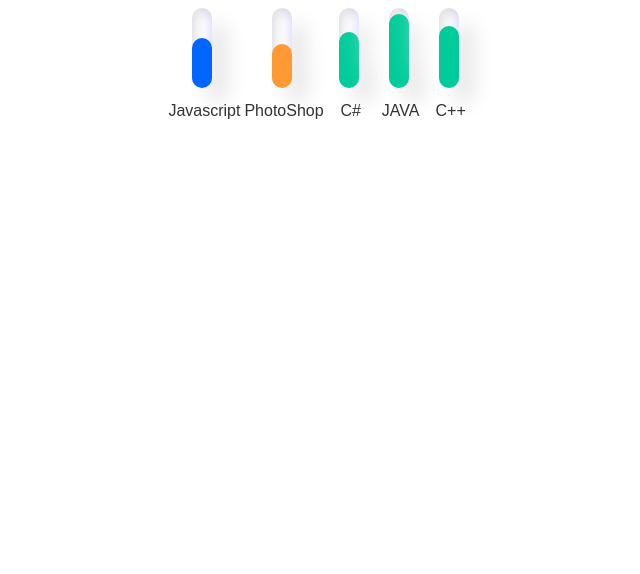
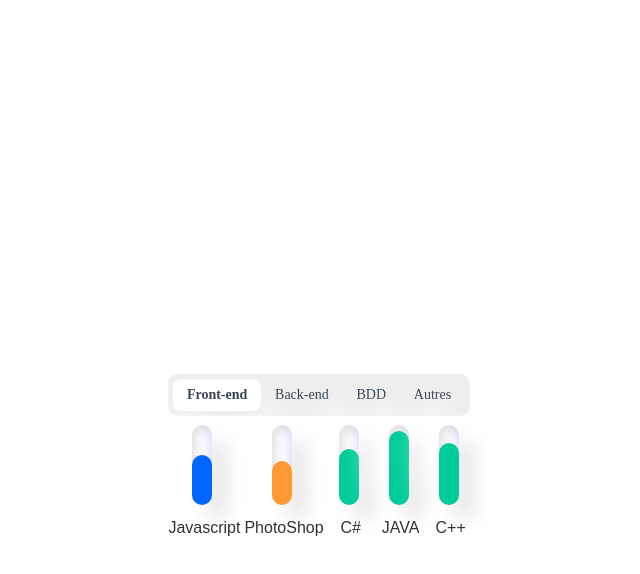
Before and after one commit to Y-Picot/barre-de-competences, a plain HTML site: page index.html in a window 1280 px wide. Shown: the whole page, without its empty margins (321-961 px from the left). Drawn offline with Linux system fonts and the light colour scheme.

Commit message:
#1 Ajout des menus placé non fonctionnel

```diff
--- a/index.html
+++ b/index.html
@@ -11,7 +11,29 @@
 </head>
 
 <body>
-    <section class="loader">
+
+    <div class="main-container">
+        <div class="radio-inputs">
+            <label class="radio">
+                <input type="radio" name="radio" checked="">
+                <span class="name">Front-end</span>
+            </label>
+            <label class="radio">
+                <input type="radio" name="radio">
+                <span class="name">Back-end</span>
+            </label>
+
+            <label class="radio">
+                <input type="radio" name="radio">
+                <span class="name">BDD</span>
+            </label>
+            <label class="radio">
+                <input type="radio" name="radio">
+                <span class="name">Autres</span>
+            </label>
+        </div>
+
+        <section class="competences">
             <div class="column">
                 <div class="slider" id="slider-0" style="--fill-level: 5" data-category="Front-end"></div>
                 <div class="title">Javascript</div>
@@ -34,6 +56,7 @@
             </div>
 
         </section>
+    </div>
 </body>
 
 </html>
--- a/style.css
+++ b/style.css
@@ -1,10 +1,20 @@
 /* style.css */
 
+.main-container {
+    display: flex;
+    flex-direction: column;
+    align-items: center;
+    justify-content: center;
+    min-height: 100vh;
+    padding: 50px 0;
+}
+
+
 /* Le container principal qui aligne les colonnes horizontalement */
-.loader {
+.competences {
     display: flex;                      /* Utilisation du modèle de boîte flexbox pour aligner les éléments */
     align-items: center;                /* Centrage vertical des éléments */
-    justify-content: center;            /* Centrage horizontal des éléments */
+    justify-content: left;            /* Centrage horizontal des éléments */
     flex-direction: row;                /* Orientation des éléments en rangée horizontale */
 }
 
@@ -44,6 +54,7 @@
     display: flex;                      /* Utilisation du modèle de boîte flexbox pour aligner les éléments */
     flex-direction: column;             /* Orientation des éléments en colonne verticale */
     align-items: center;                /* Centrage horizontal des éléments */
+    margin-top: 10px;                   /* Ajout d'une marge supérieure pour espacer les tubes des radio-boutons */
 }
 
 /* Le style pour les titres sous les éléments graphiques */
@@ -56,3 +67,44 @@
     color: #333;
     line-height: 1.6;
 }
+
+
+.radio-inputs {
+    position: relative;
+    display: flex;
+    flex-wrap: wrap;
+    border-radius: 0.5rem;
+    background-color: #EEE;
+    box-sizing: border-box;
+    box-shadow: 0 0 0px 1px rgba(0, 0, 0, 0.06);
+    padding: 0.25rem;
+    width: 300px;
+    font-size: 14px;
+
+}
+
+.radio-inputs .radio {
+    flex: 1 1 auto;
+    text-align: center;
+}
+
+.radio-inputs .radio input {
+    display: none;
+}
+
+.radio-inputs .radio .name {
+    display: flex;
+    cursor: pointer;
+    align-items: center;
+    justify-content: center;
+    border-radius: 0.5rem;
+    border: none;
+    padding: .5rem 0;
+    color: rgba(51, 65, 85, 1);
+    transition: all .15s ease-in-out;
+}
+
+.radio-inputs .radio input:checked+.name {
+    background-color: #fff;
+    font-weight: 600;
+}
```
Lines whose indentation alone changed are shown as unchanged.
